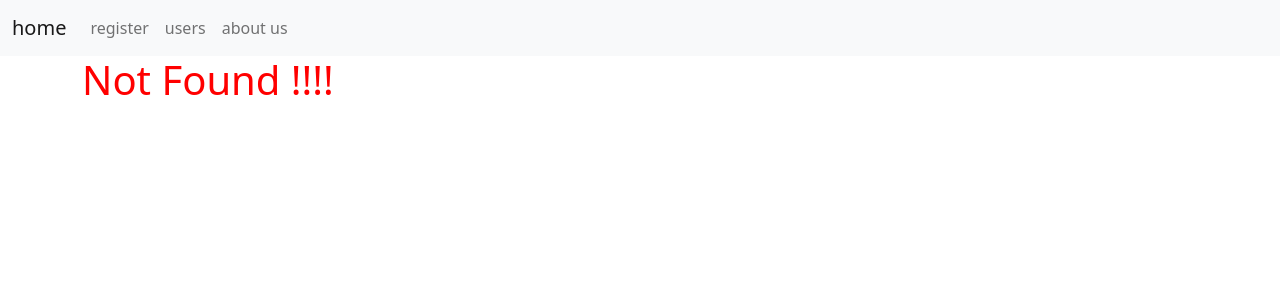
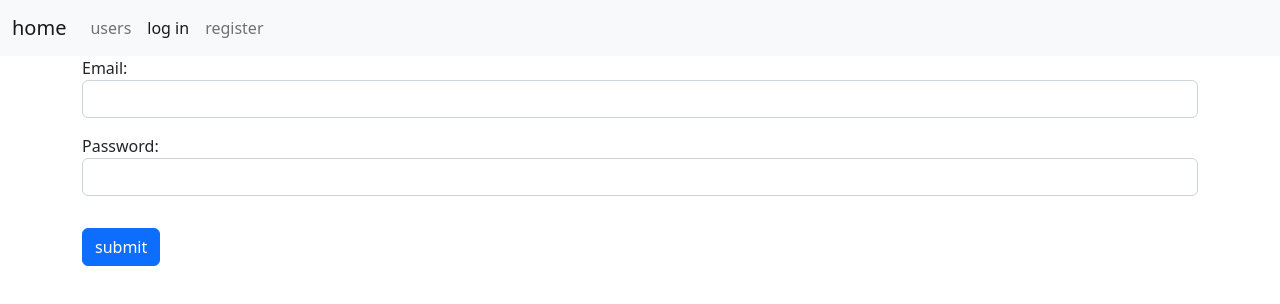
Before and after one commit to frx-2020/secend, a React (Create React App) app: page /login in a window 1280 px wide. Before the commit this address led to /notfound. Shown: the top 304 px of the page. Built offline with nearby package versions, Linux system fonts and the light colour scheme.

Commit message:
Authentication user

```diff
--- a/src/App.js
+++ b/src/App.js
@@ -1,32 +1,59 @@
 import React, { Component } from "react";
 import Users from "./components/users";
 import Navbar from "./components/navbar";
-import { Route, Routes ,Navigate} from "react-router-dom";
-
+import { Route, Routes, Navigate } from "react-router-dom";
 import Home from "./components/home";
-import Register from "./components/register";
-import About from "./components/aboutus";
 import Prof from "./components/prof";
 import Notfound from "./components/notFound";
+import Login from "./components/login";
+import Dashboard from "./components/dashboard";
+import Register from "./components/register";
+import Logout from "./components/logout";
 
 class App extends Component {
+  state={
+    user:null
+  }
+
+  componentDidMount(){
+    const token=localStorage.getItem('token');
+    if(!token){
+      this.setState({user:null})
+      return
+    }
+    // const response =await axios.post('https://reqres.in/api/loginuser',{token});
+    const response={
+      data:{
+        user:{
+          name:'ali',
+          email:'ali86@gmail.com'
+
+        }
+      }
+    }
+    if(!response.data.user){
+      this.setState({user:null});
+      return
+    }
+    this.setState({user:response.data.user});
+  }
   render() {
     return (
       <>
-        <Navbar />
+        <Navbar user={this.state.user}/>
 
         <div className="container">
           <Routes>
             <Route path="/users/:id" element={<Prof />} />
             <Route path="/" element={<Home />} />
             <Route path="/users" element={<Users />} />
+            <Route path="/login" element={<Login />} />
             <Route path="/register" element={<Register />} />
-            <Route path="/about" element={<About />} />
-            <Route path="/notfound" element={<Notfound/>} />
-            <Route path="/*" element={<Navigate to='/notfound'/>}/>
-            <Route path="/customer" element={<Navigate to='/users'/>}/>
-
-
+            <Route path="/notfound" element={<Notfound />} />
+            <Route path="/*" element={<Navigate to="/notfound" />} />
+            <Route path="/customer" element={<Navigate to="/users" />} />
+            <Route path="/dashboard" element={<Dashboard />} />
+            <Route path="/logout" element={<Logout />} />
           </Routes>
         </div>
       </>
--- a/src/components/aboutus.jsx
+++ /dev/null
@@ -1,9 +0,0 @@
-import React, { Component } from 'react';
-class About extends Component {
-    state = {  }
-    render() {
-        return (<><h1>aboutUs</h1></>);
-    }
-}
-
-export default About;
--- /dev/null
+++ b/src/components/dashboard.jsx
@@ -0,0 +1,5 @@
+const Dashboard = () => {
+    return ( <h1>Dashboard</h1> );
+}
+
+export default Dashboard;
--- /dev/null
+++ b/src/components/login.jsx
@@ -0,0 +1,120 @@
+import axios from "axios";
+import React, { Component } from "react";
+import Input from "./input";
+import * as yup from "yup";
+import { Navigate,redirect } from "react-router-dom";
+
+class Login extends Component {
+  state = {
+    person: {
+      email: "",
+      password: "",
+    },
+    errors: [],
+    sending: false,
+    token:null
+  };
+
+  schema = yup.object().shape({
+    email: yup
+      .string("ادرس شما باید رشته باشد")
+      .email("ای دی شما نا معتبر است")
+      .required("پر کردن فیلد ایمیل الزامی است"),
+    password: yup
+      .string("پسورد شما باید رشته باشد")
+      .min(4, "طول پسورد باید بیشتر از ۴ کاراکتر باشد"),
+  });
+
+  validation = async () => {
+    try {
+      this.setState({ errors: [] });
+      const result = await this.schema.validate(this.state.person, {
+        abortEarly: false,
+      });
+      return result;
+    } catch (error) {
+      this.setState({ errors: error.errors });
+      console.log(error.errors);
+    }
+  };
+
+  handleChange = (e) => {
+    //control form with state--------------------------------------------
+    const input = e.currentTarget;
+    const person = { ...this.state.person };
+    person[input.name] = input.value;
+    this.setState({ person });
+  };
+
+  handlesubmit = async (e) => {
+
+
+
+    e.preventDefault();
+    const result = await this.validation();
+    console.log(result);
+    if (result) {
+      try {
+        this.setState({ sending: true });
+        const response =await axios.post("https://reqres.in/api/login", result);
+        localStorage.setItem('token',response.data.token);
+        this.setState({ sending: false });
+
+        window.location='/dashboard';
+      } catch (error) {
+        this.setState({ errors: ["اطلاعات صحیح نمیباشد"] });
+        this.setState({ sending: false });
+      }
+    }
+  };
+
+  render() {
+    const { password, email } = this.state.person; // destracturing...
+
+    return (
+      <>
+        {this.state.errors.length !== 0 && (
+          <div className="alert alert-danger">
+            <ul>
+              {this.state.errors.map((e, i) => (
+                <li key={i}>{e}</li>
+              ))}
+            </ul>
+          </div>
+        )}
+
+
+
+        <form onSubmit={this.handlesubmit}>
+          <div className="mb-3">
+            <Input
+              onChange={this.handleChange}
+              value={email}
+              name="email"
+              Label="Email"
+            />
+            <Input
+              onChange={this.handleChange}
+              value={password}
+              name="password"
+              Label="Password"
+            />
+
+            <button
+              className="btn  btn-primary mt-3"
+              type="submit"
+              disabled={this.state.sending}
+            >
+              submit
+            </button>
+
+
+          </div>
+        </form>
+
+      </>
+    );
+  }
+}
+
+export default Login;
--- /dev/null
+++ b/src/components/logout.jsx
@@ -0,0 +1,14 @@
+import React, { Component } from 'react';
+class Logout extends Component {
+    componentDidMount(){
+        localStorage.removeItem('token');
+        window.location='/'
+    }
+    state = {  }
+    render() {
+
+        return (null);
+    }
+}
+
+export default Logout;
--- a/src/components/navbar.jsx
+++ b/src/components/navbar.jsx
@@ -12,15 +12,32 @@ class Navbar extends Component {
     </button>
     <div className="collapse navbar-collapse" id="navbarNav">
       <ul className="navbar-nav">
-        <li className="nav-item">
-          <NavLink className="nav-link" aria-current="page" to="/register">register</NavLink>
-        </li>
+
         <li className="nav-item">
           <NavLink className="nav-link" to="/users">users</NavLink>
         </li>
+        {
+         !this.props.user ?(
+          <>
+           <li className="nav-item">
+          <NavLink className="nav-link" aria-current="page" to="/login">log in</NavLink>
+        </li>
         <li className="nav-item">
-          <NavLink className="nav-link" to="/about">about us</NavLink>
+          <NavLink className="nav-link" to="/register">register</NavLink>
         </li>
+          </>
+         ) :(
+          <>
+           <li className="nav-item">
+          <NavLink className="nav-link" aria-current="page" to="/dashboard">dashboard</NavLink>
+        </li>
+        <li className="nav-item">
+          <NavLink className="nav-link" to="/logout">logout</NavLink>
+        </li>
+          </>
+         )
+        }
+
 
       </ul>
     </div>
--- a/src/components/register.jsx
+++ b/src/components/register.jsx
@@ -1,107 +1,9 @@
-import axios from "axios";
-import React, { Component } from "react";
-import Input from "./input";
-import * as yup from "yup";
-
+import React, { Component } from 'react';
 class Register extends Component {
-  state = {
-    person: {
-      email: "",
-      password: "",
-    },
-    errors: [],
-    sending: false,
-  };
-
-  schema = yup.object().shape({
-    email: yup
-      .string("ادرس شما باید رشته باشد")
-      .email("ای دی شما نا معتبر است")
-      .required("پر کردن فیلد ایمیل الزامی است"),
-    password: yup
-      .string("پسورد شما باید رشته باشد")
-      .min(4, "طول پسورد باید بیشتر از ۴ کاراکتر باشد"),
-  });
-
-  validation = async () => {
-    try {
-      this.setState({ errors: [] });
-      const result = await this.schema.validate(this.state.person, {
-        abortEarly: false,
-      });
-      return result;
-    } catch (error) {
-      this.setState({ errors: error.errors });
-      console.log(error.errors);
+    state = {  }
+    render() {
+        return (<><h1>Register</h1></>);
     }
-  };
-
-  handleChange = (e) => {
-    //control form with state--------------------------------------------
-    const input = e.currentTarget;
-    const person = { ...this.state.person };
-    person[input.name] = input.value;
-    this.setState({ person });
-  };
-
-  handlesubmit = async (e) => {
-    e.preventDefault();
-    const result = await this.validation();
-    console.log(result);
-    if (result) {
-      try {
-        this.setState({ sending: true });
-        await axios.post("https://reqres.in/api/login", result);
-        this.setState({ sending: false });
-      } catch (error) {
-        this.setState({ errors: ["اطلاعات صحیح نمیباشد"] });
-        this.setState({ sending: false });
-      }
-    }
-  };
-
-  render() {
-    const { password, email } = this.state.person; // destracturing...
-
-    return (
-      <>
-        {this.state.errors.length !== 0 && (
-          <div className="alert alert-danger">
-            <ul>
-              {this.state.errors.map((e, i) => (
-                <li key={i}>{e}</li>
-              ))}
-            </ul>
-          </div>
-        )}
-
-        <form onSubmit={this.handlesubmit}>
-          <div className="mb-3">
-            <Input
-              onChange={this.handleChange}
-              value={email}
-              name="email"
-              Label="Email"
-            />
-            <Input
-              onChange={this.handleChange}
-              value={password}
-              name="password"
-              Label="Password"
-            />
-
-            <button
-              className="btn  btn-primary mt-3"
-              type="submit"
-              disabled={this.state.sending}
-            >
-              submit
-            </button>
-          </div>
-        </form>
-      </>
-    );
-  }
 }
 
 export default Register;
```
